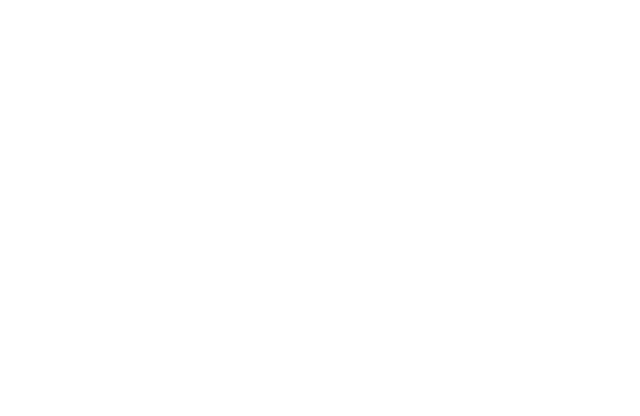
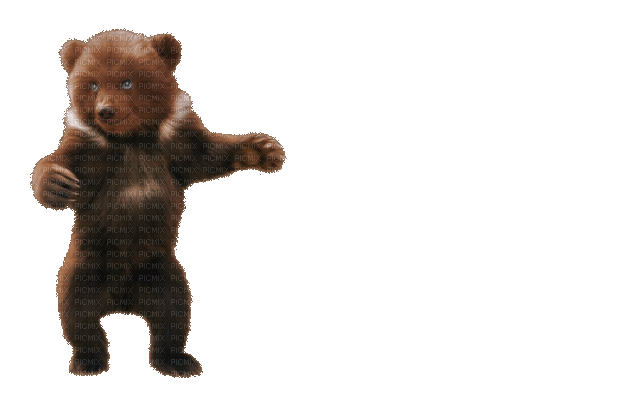
Before and after one commit to TikhonMcGill/tikhonwplab2game, a website: page index.html in a window 1280 px wide. Shown: the whole page, without its empty margins (0-640 px from the left). Drawn offline with Linux system fonts and the light colour scheme.

Commit message:
Added the bear img into the "board" div

```diff
--- a/index.html
+++ b/index.html
@@ -6,6 +6,8 @@
   <body>
     <div id="title"></div>
     <div id="scores"></div>
-    <div id="board"></div>
+    <div id="board">
+      <img src="./images/bear.gif" id="bear" alt="Brian Bear" />
+    </div>
   </body>
 </html>
```
